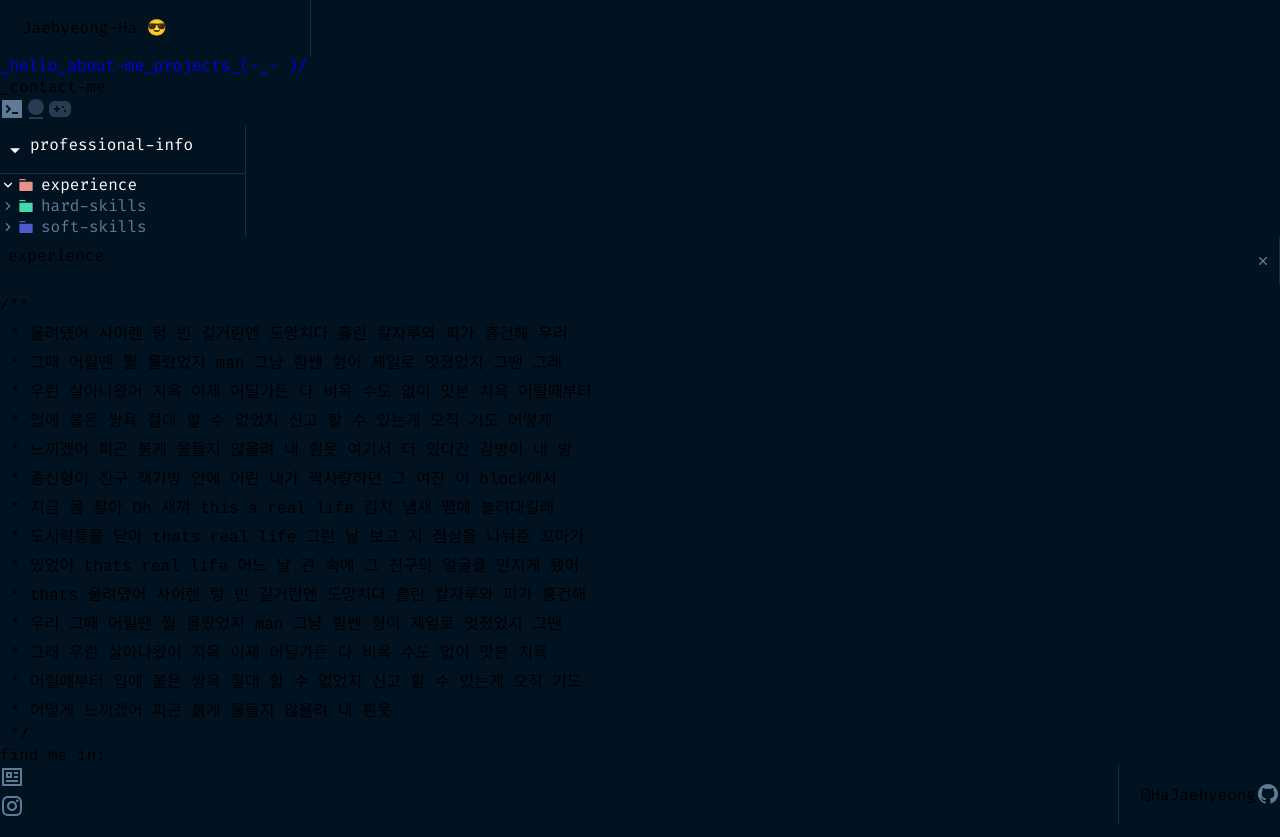
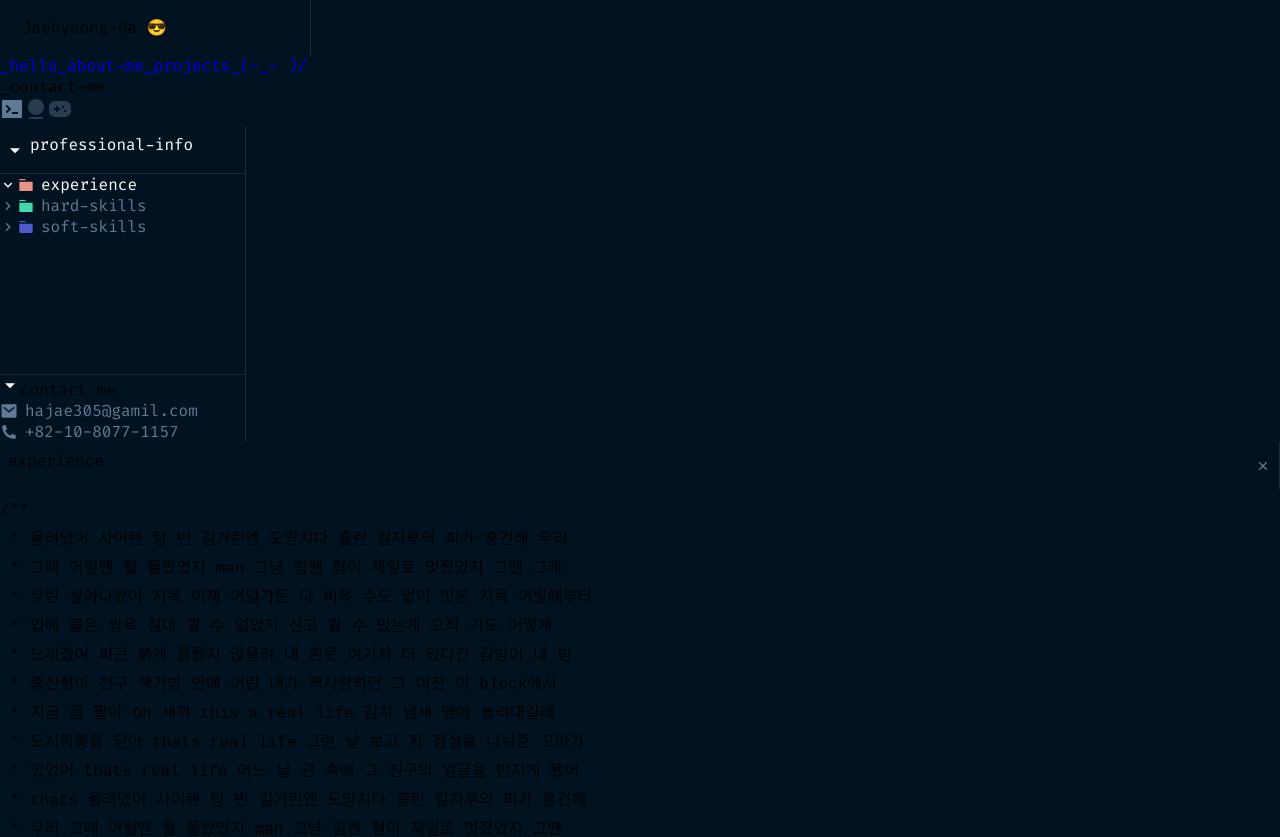
Before and after one commit to HaJaehyeong/portfolio, a Next.js app: page /about in a window 1280 px wide. Shown: the top 837 px of the page. Built offline with nearby package versions, Linux system fonts and the light colour scheme.

Commit message:
HAJAE-5 add contact me box: in explorer

```diff
--- a/src/components/about/explorer/explorer.module.scss
+++ b/src/components/about/explorer/explorer.module.scss
@@ -6,7 +6,8 @@
   border-right: solid 1px var(--line);
 }
 
-.subject {
+.subject,
+.contact-me {
   display: flex;
   flex-direction: row;
   align-items: center;
@@ -18,17 +19,22 @@
   color: var(--secondary-white);
 }
 
-.subject-text {
+.subject-text,
+.contact-me-subject {
   margin: 0;
 }
 
 .content {
+  height: 200px;
+  border-bottom: solid 1px var(--line);
+
   label {
     color: var(--secondary-white);
   }
 }
 
-.directories-wrapper {
+.directories-wrapper,
+.contact-me-info {
   display: flex;
   flex-direction: column;
   justify-content: center;
@@ -36,3 +42,23 @@
 
   padding: 14px;
 }
+
+.contact-me-info {
+  padding: 14 20px;
+  gap: 10px;
+}
+
+.info {
+  display: flex;
+  flex-direction: row;
+  align-items: center;
+  gap: 2px;
+
+  cursor: pointer;
+
+  label {
+    margin: 0 0 0 5px;
+    color: var(--secondary-gray);
+    cursor: pointer;
+  }
+}
--- a/src/components/about/explorer/explorer.tsx
+++ b/src/components/about/explorer/explorer.tsx
@@ -1,4 +1,4 @@
-import { RiArrowDownSFill } from '@remixicon/react';
+import { RiArrowDownSFill, RiMailFill, RiPhoneFill } from '@remixicon/react';
 import styles from './explorer.module.scss';
 import { DIRECTORY_LIST, DIR_COLORS, Directory } from '@/types/constants';
 import { useEffect, useState } from 'react';
@@ -37,7 +37,7 @@ const AboutExplorer: React.FC = () => {
   return (
     <div className={styles.explorer}>
       <div className={styles.subject}>
-        <RiArrowDownSFill color="#fff" size={20} />
+        <RiArrowDownSFill color="var(--secondary-white)" size={20} />
         <label className={styles.subjectText}>{getSubject()}</label>
       </div>
       <div>
@@ -50,6 +50,22 @@ const AboutExplorer: React.FC = () => {
           </div>
         </div>
       </div>
+      <div>
+        <div className={styles.contactMe}>
+          <RiArrowDownSFill color="var(--secondary-white)" size={20} />
+          <label className={styles.contactMeSubject}>contact me</label>
+        </div>
+        <div className={styles.contactMeInfo}>
+          <div className={styles.info}>
+            <RiMailFill color="var(--secondary-gray)" size={18} />
+            <label>hajae305@gamil.com</label>
+          </div>
+          <div className={styles.info}>
+            <RiPhoneFill color="var(--secondary-gray)" size={18} />
+            <label>+82-10-8077-1157</label>
+          </div>
+        </div>
+      </div>
     </div>
   );
 };
```
